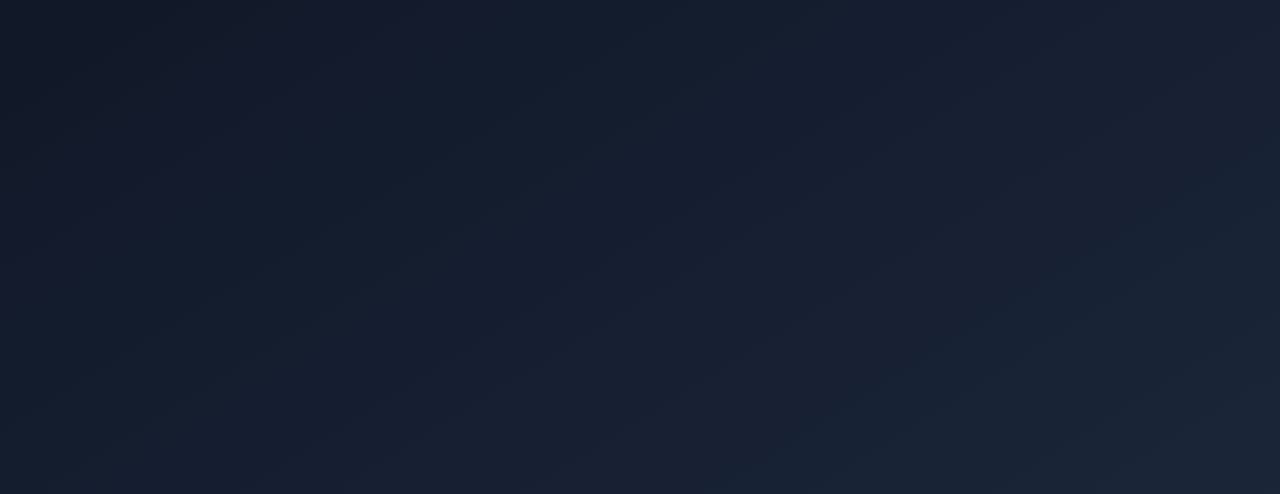
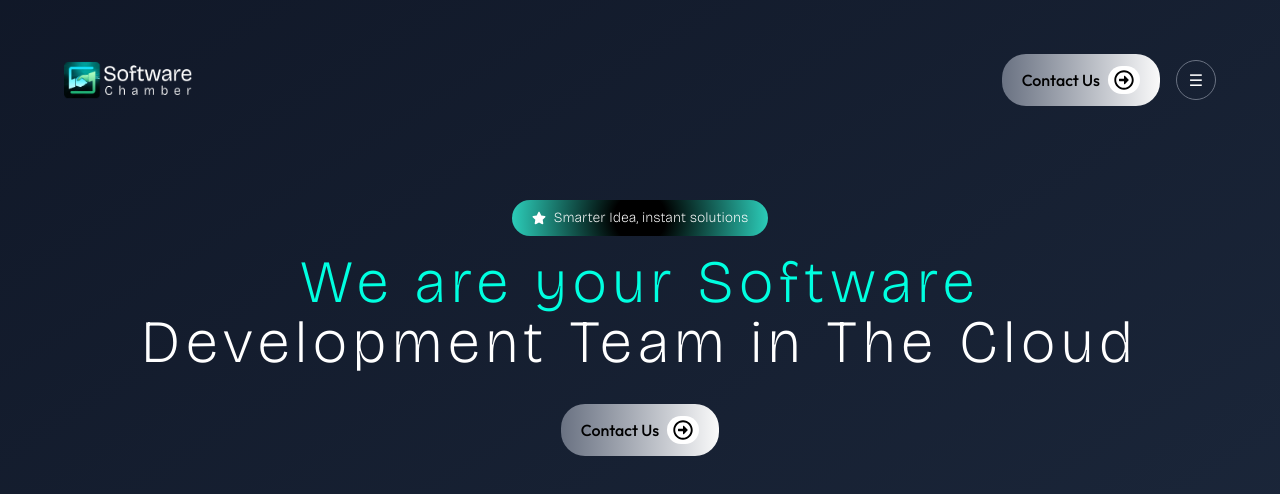
Before and after one commit to umme-Tahazzee/software-chamber, a Next.js app: page / in a window 1280 px wide. Shown: the top 494 px of the page. Built offline with nearby package versions, Linux system fonts and the light colour scheme.

Commit message:
hero-title btn

```diff
--- /dev/null
+++ b/src/Components/Gradient-btn.jsx
@@ -0,0 +1,16 @@
+import { FaRegArrowAltCircleRight } from "react-icons/fa";
+
+export default function GradientButton({ children, onClick, className }) {
+  return (
+       <button className="flex gap-2 items-center font-outfit bg-gradient-to-r
+         from-gray-500 to-zinc-50 text-black px-5 py-3 rounded-3xl
+          hover:scale-105 transition">
+          <span>Contact Us</span>
+          <div className=" bg-white px-1.5 py-1
+          rounded-full ">
+
+          <FaRegArrowAltCircleRight className="size-5 items-center text-black " />
+          </div>
+        </button>
+  );
+}
--- a/src/Components/Hero.jsx
+++ b/src/Components/Hero.jsx
@@ -1,10 +1,38 @@
 
+import GradientButton from './Gradient-btn';
 import Navbar from './Navbar'
+import { FaStar } from "react-icons/fa";
+
 
 const Hero = () => {
   return (
-    <div className="hero  h-screen max-w-full p-10">
-      {/* <Navbar/> */}
+    <div className="hero min-h-screen max-w-full p-4 sm:p-6 md:p-10 ">
+      <Navbar />
+
+      <section className="text-center py-20 font-bricolage">
+        {/* Tagline Badge */}
+        <div
+          className="inline-block px-5 py-2 rounded-full text-sm mb-4
+          text-white font-inter bg-[radial-gradient(circle,_black_20%,_#2CCEBA_100%)]"
+        >
+          <div className="flex gap-2 items-center justify-center">
+            <FaStar />
+            <span>Smarter Idea, instant solutions</span>
+          </div>
+        </div>
+
+        {/* Hero Title */}
+        <h1 className="text-4xl sm:text-5xl md:text-6xl font-bold tracking-widest" >
+          <span className="text-[#00FFE0]"> We are your Software</span>
+          <br />
+          Development Team in The Cloud
+        </h1>
+
+        {/* Button */}
+        <button className="mt-8">
+         <GradientButton/>
+        </button>
+      </section>
     </div>
   )
 }
--- /dev/null
+++ b/src/Components/MobileNav..jsx
@@ -0,0 +1,39 @@
+'use client'
+
+import { useState } from "react";
+
+
+
+const MobileNav = () => {
+  const [isOpen, setIsOpen] = useState(false);
+
+  return (
+    <div>
+        <div className="md:hidden">
+                <button
+                  onClick={() => setIsOpen(!isOpen)}
+                  className="w-10 h-10 rounded-full border border-gray-500 flex
+                   items-center justify-center"
+                >
+                  ☰
+                </button>
+              </div>
+
+              {/* Mobile Menu */}
+              {isOpen && (
+                <div className="absolute top-20 right-6 bg-gray-800 border border-gray-700 rounded-xl shadow-md p-4 space-y-4 z-50 md:hidden">
+                  <button className="flex w-full gap-2 items-center font-outfit bg-gradient-to-r from-gray-500 to-zinc-50 text-black px-4 py-2 rounded-2xl hover:scale-105 transition">
+                    <span>Contact Us</span>
+                    <FaRegArrowAltCircleRight className="size-5 pt-1" />
+                  </button>
+                  <button className="w-full h-10 rounded-full border border-gray-500 flex items-center justify-center text-white">
+                    ☰ Menu
+                  </button>
+                </div>
+           )}
+
+    </div>
+  )
+}
+
+export default MobileNav
--- a/src/Components/Navbar.jsx
+++ b/src/Components/Navbar.jsx
@@ -1,27 +1,27 @@
+"use client";
+
 import { FaRegArrowAltCircleRight } from "react-icons/fa";
+import MobileNav from './MobileNav.';
+import GradientButton from './Gradient-btn';
 
-const Navbar = () => {
+export default function Navbar() {
+
   return (
-    <nav className='flex justify-between'>
-      <div className='w-30 h-24'>
-         <img src="/images/logo.png" alt="logo"  />
+    <nav className="flex justify-between items-center px-6  ">
+      {/* Logo */}
+      <div className="w-32 h-20">
+        <img src="/images/logo.png" alt="logo" className="w-full h-full object-contain" />
       </div>
-      <div className='flex items-center gap-4 cursor-pointer'>
 
-          <button className="flex gap-2 font-outfit bg-gradient-to-r from-gray-500 to-zinc-50
-           px-5 py-3
-           rounded-3xl hover:scale-105 transition
-          ">
-             <span>Contact Us</span>
-             <FaRegArrowAltCircleRight className="size-6 text-black pt-1"/>
-          </button>
-
-          <button className="w-10 h-10 rounded-full border border-gray-500 flex items-center justify-center">
+      {/* Desktop Menu */}
+      <div className="hidden md:flex items-center gap-4 ">
+        <GradientButton/>
+        <button className="w-10 h-10 rounded-full border border-gray-500 flex items-center justify-center">
           ☰
         </button>
       </div>
+
+
     </nav>
-  )
+  );
 }
-
-export default Navbar
--- a/src/app/layout.js
+++ b/src/app/layout.js
@@ -9,7 +9,7 @@ const inter = Inter({
 // Setup Bricolage Grotesque
 const bricolage = Bricolage_Grotesque({
   subsets: ["latin"],
-  weight : '500',
+  weight : '200',
   variable: "--font-bricolage",
 });
 
```
